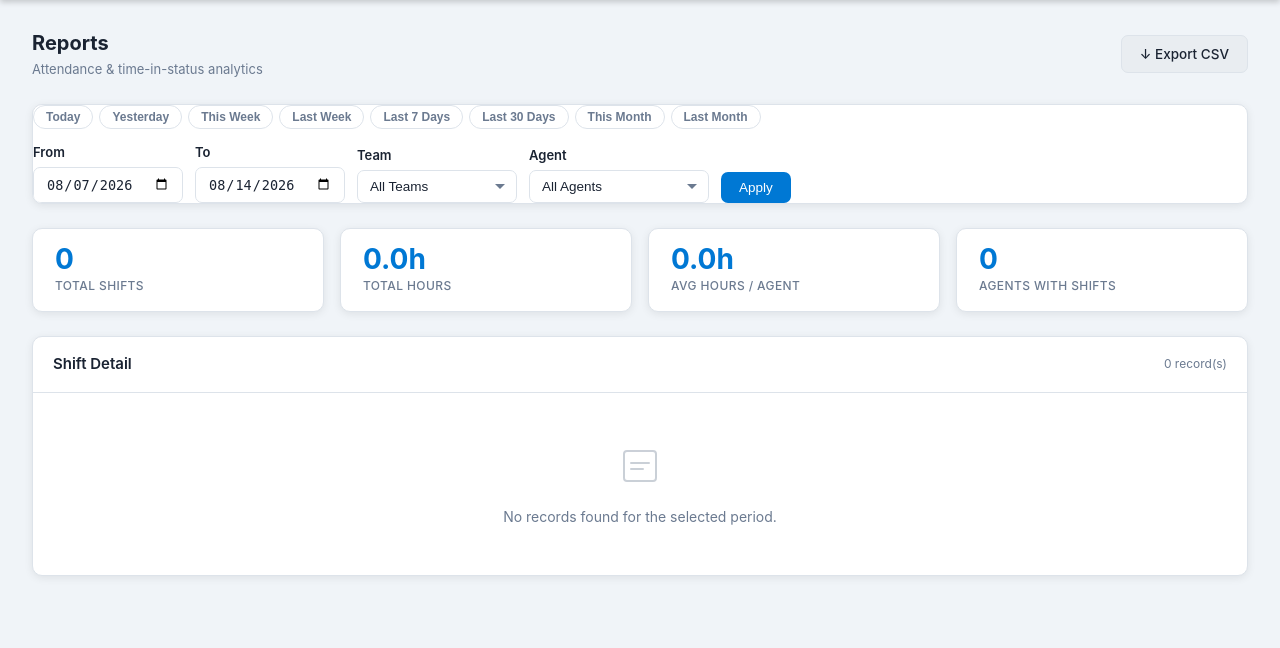
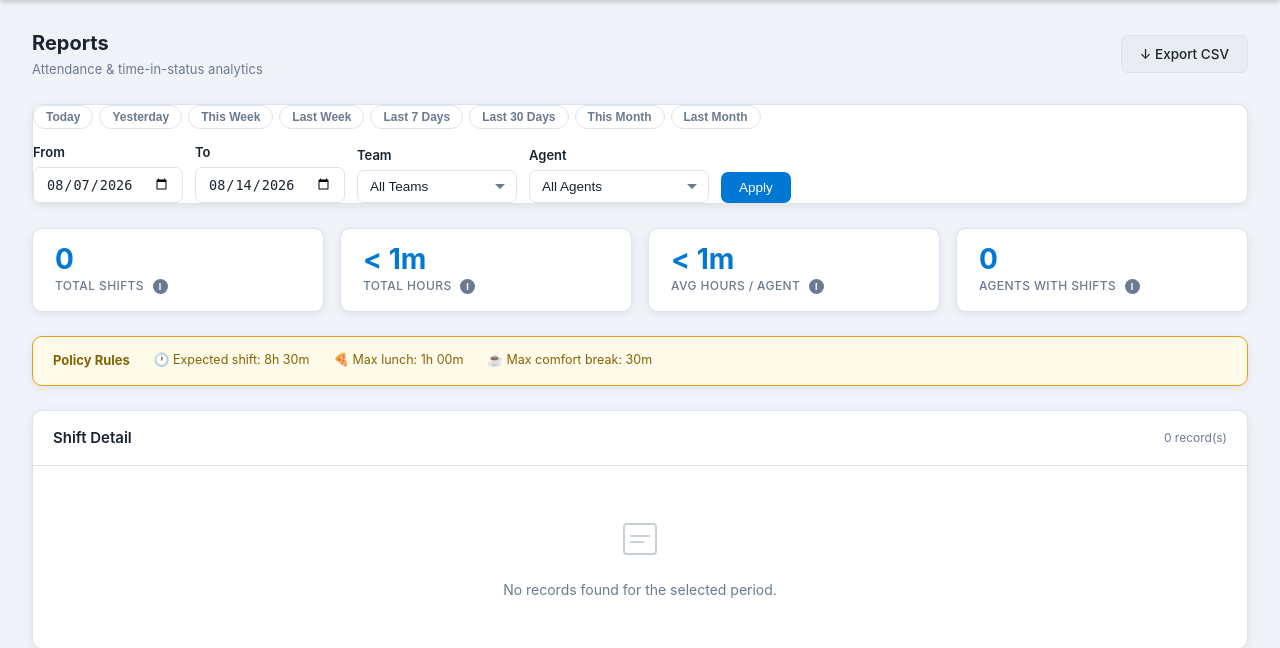
Before and after one commit to ashsmyth21/clock-in-app, a Flask app: page /manager/reports in a window 1280 px wide. Shown: the part 56-704 px from the top of the page. Run offline with Flask 3, Linux system fonts and the light colour scheme; a user stored in the database is signed in; data comes from the database, SQL or seed files in the repository; data that the repository does not hold is empty.

Commit message:
Reports: policy flags, vertical bar chart, info icons, fmt fixes

```diff
--- a/app.py
+++ b/app.py
@@ -41,6 +41,11 @@ login_manager.login_message_category = 'info'
 
 STATUSES = ['Available', 'Lunch', 'Comfort Break', 'Training', 'Meeting']
 TEAMS = ['Support', 'Onboarding', 'Risk', 'Credit Control', '2nd Line']
+
+POLICY = {
+    'lunch_limit_mins': 60,
+    'break_limit_mins': 30,
+}
 
 STATUS_COLOURS = {
     'Available':     '#27ae60',
@@ -138,7 +143,7 @@ def fmt_date(s):
 
 @app.context_processor
 def inject_globals():
-    return {'status_colours': STATUS_COLOURS, 'statuses': STATUSES, 'teams': TEAMS}
+    return {'status_colours': STATUS_COLOURS, 'statuses': STATUSES, 'teams': TEAMS, 'POLICY': POLICY}
 
 
 # ─── Internal helpers ─────────────────────────────────────────────────────────
@@ -717,6 +722,16 @@ def reports():
         clock_in  = min(g['clock_ins'])  if g['clock_ins']  else None
         clock_out = max(g['clock_outs']) if g['clock_outs'] and not g['has_open'] else None
         mins = g['total_minutes']
+        # Policy breach flags
+        flags = []
+        lunch_mins = g['breakdown'].get('Lunch', 0)
+        break_mins = g['breakdown'].get('Comfort Break', 0)
+        if lunch_mins > POLICY['lunch_limit_mins']:
+            over = lunch_mins - POLICY['lunch_limit_mins']
+            flags.append(f"Lunch {lunch_mins}m — {over}m over 1h limit")
+        if break_mins > POLICY['break_limit_mins']:
+            over = break_mins - POLICY['break_limit_mins']
+            flags.append(f"Comfort break {break_mins}m — {over}m over 30m limit")
         report_rows.append({
             'username':      username,
             'team':          g['team'],
@@ -725,6 +740,7 @@ def reports():
             'total_minutes': mins,
             'in_progress':   g['has_open'],
             'breakdown':     g['breakdown'],
+            'flags':         flags,
         })
         weekly[username] = weekly.get(username, 0) + mins
         for s, m in g['breakdown'].items():
--- a/static/style.css
+++ b/static/style.css
@@ -720,6 +720,62 @@ tbody tr:hover { background: #f8fafc; }
 
 .status-tile.active .tile-label { color: rgba(255,255,255,0.85); }
 
+/* ── Info icon tooltip ───────────────────────────────────────────────────── */
+.info-icon {
+  display: inline-flex;
+  align-items: center;
+  justify-content: center;
+  width: 15px;
+  height: 15px;
+  border-radius: 50%;
+  background: var(--text-muted);
+  color: #fff;
+  font-size: 9px;
+  font-weight: 700;
+  font-style: normal;
+  cursor: help;
+  margin-left: 5px;
+  position: relative;
+  vertical-align: middle;
+  flex-shrink: 0;
+}
+
+.info-icon::after {
+  content: attr(data-tip);
+  position: absolute;
+  bottom: calc(100% + 6px);
+  left: 50%;
+  transform: translateX(-50%);
+  background: #1a1a2e;
+  color: #fff;
+  padding: 7px 11px;
+  border-radius: 7px;
+  font-size: 11px;
+  font-weight: 400;
+  width: 210px;
+  text-align: center;
+  white-space: normal;
+  line-height: 1.4;
+  display: none;
+  z-index: 200;
+  pointer-events: none;
+}
+
+.info-icon:hover::after { display: block; }
+
+/* ── Policy breach flag ──────────────────────────────────────────────────── */
+.policy-flag {
+  display: inline-block;
+  background: #fde8e8;
+  color: #c0392b;
+  border: 1px solid #f5c6c6;
+  border-radius: 5px;
+  padding: 2px 7px;
+  font-size: 11.5px;
+  font-weight: 600;
+  white-space: nowrap;
+}
+
 /* ── Preset date buttons ─────────────────────────────────────────────────── */
 .preset-btn {
   background: var(--card);
--- a/templates/reports.html
+++ b/templates/reports.html
@@ -14,8 +14,6 @@
 <!-- Filter card -->
 <div class="card mb-24">
   <form method="GET" action="{{ url_for('reports') }}" id="report-form">
-
-    <!-- Preset buttons -->
     <div style="display:flex;gap:6px;flex-wrap:wrap;margin-bottom:14px;">
       {% for label, value in [
         ('Today','today'), ('Yesterday','yesterday'),
@@ -26,8 +24,6 @@
       <button type="button" class="preset-btn" data-preset="{{ value }}">{{ label }}</button>
       {% endfor %}
     </div>
-
-    <!-- Pickers + dropdowns -->
     <div class="filter-row">
       <div class="form-group" style="flex:0 0 150px;">
         <label>From</label>
@@ -71,19 +67,19 @@
 <div class="stats-bar mb-24">
   <div class="stat-card">
     <div class="stat-value">{{ total_shifts }}</div>
-    <div class="stat-label">Total Shifts</div>
+    <div class="stat-label">Total Shifts <span class="info-icon" data-tip="Number of agent working days in the selected period. One agent working Monday and Tuesday counts as 2 shifts.">i</span></div>
   </div>
   <div class="stat-card">
-    <div class="stat-value">{{ '%.1f'|format(total_hours) }}h</div>
-    <div class="stat-label">Total Hours</div>
+    <div class="stat-value">{{ (total_hours * 60)|int|fmt_mins }}</div>
+    <div class="stat-label">Total Hours <span class="info-icon" data-tip="Combined clocked-in time across all agents and shifts in this period.">i</span></div>
   </div>
   <div class="stat-card">
-    <div class="stat-value">{{ '%.1f'|format(avg_hours) }}h</div>
-    <div class="stat-label">Avg Hours / Agent</div>
+    <div class="stat-value">{{ (avg_hours * 60)|int|fmt_mins }}</div>
+    <div class="stat-label">Avg Hours / Agent <span class="info-icon" data-tip="Total hours divided by the number of agents who had at least one shift. Policy target: 8h 30m per day.">i</span></div>
   </div>
   <div class="stat-card">
     <div class="stat-value">{{ weekly|length }}</div>
-    <div class="stat-label">Agents with Shifts</div>
+    <div class="stat-label">Agents with Shifts <span class="info-icon" data-tip="Unique agents who clocked in at least once during the selected period.">i</span></div>
   </div>
 </div>
 
@@ -92,14 +88,18 @@
 <div style="display:grid;grid-template-columns:1fr 1fr;gap:20px;margin-bottom:20px;">
 
   <div class="card">
-    <div class="card-header"><span class="card-title">Hours per Agent</span></div>
+    <div class="card-header">
+      <span class="card-title">Hours per Agent <span class="info-icon" data-tip="Total clocked-in time per agent for the selected period. Includes all statuses.">i</span></span>
+    </div>
     <div style="padding:16px;position:relative;height:280px;">
       <canvas id="chart-hours"></canvas>
     </div>
   </div>
 
   <div class="card">
-    <div class="card-header"><span class="card-title">Time in Status</span></div>
+    <div class="card-header">
+      <span class="card-title">Time in Status <span class="info-icon" data-tip="Combined time all agents spent in each status. Policy: max 1h Lunch, max 30m Comfort Break per agent per day.">i</span></span>
+    </div>
     <div style="padding:16px;position:relative;height:280px;">
       <canvas id="chart-status"></canvas>
     </div>
@@ -109,7 +109,9 @@
 
 {% if chart_daily|length > 1 %}
 <div class="card mb-24">
-  <div class="card-header"><span class="card-title">Daily Hours Trend</span></div>
+  <div class="card-header">
+    <span class="card-title">Daily Hours Trend <span class="info-icon" data-tip="Total hours clocked across all agents per day. Useful for spotting low-attendance days.">i</span></span>
+  </div>
   <div style="padding:16px;position:relative;height:200px;">
     <canvas id="chart-daily"></canvas>
   </div>
@@ -117,11 +119,26 @@
 {% endif %}
 {% endif %}
 
+<!-- Policy summary -->
+<div class="card mb-24" style="background:#fffbeb;border:1.5px solid #f39c12;">
+  <div style="padding:14px 20px;display:flex;gap:24px;flex-wrap:wrap;align-items:center;">
+    <span style="font-size:13px;font-weight:700;color:#856404;">Policy Rules</span>
+    <span style="font-size:12.5px;color:#856404;">&#128336; Expected shift: 8h 30m</span>
+    <span style="font-size:12.5px;color:#856404;">&#127829; Max lunch: 1h 00m</span>
+    <span style="font-size:12.5px;color:#856404;">&#9749; Max comfort break: 30m</span>
+  </div>
+</div>
+
 <!-- Shift detail -->
 <div class="card">
   <div class="card-header">
     <span class="card-title">Shift Detail</span>
-    <span class="text-muted" style="font-size:12px;">{{ report_rows|length }} record(s)</span>
+    <span class="text-muted" style="font-size:12px;">{{ report_rows|length }} record(s)
+      {% set breach_count = report_rows | selectattr('flags') | list | length %}
+      {% if breach_count %}
+        &nbsp;<span style="background:#fde8e8;color:#c0392b;padding:2px 8px;border-radius:10px;font-size:11px;font-weight:700;">{{ breach_count }} policy breach{{ 'es' if breach_count != 1 }}</span>
+      {% endif %}
+    </span>
   </div>
 
   {% if report_rows %}
@@ -135,11 +152,12 @@
             <th>Clock Out</th>
             <th>Total</th>
             <th>Status Breakdown</th>
+            <th>Flags</th>
           </tr>
         </thead>
         <tbody>
           {% for row in report_rows %}
-          <tr>
+          <tr {% if row.flags %}style="background:#fffbeb;"{% endif %}>
             <td>
               <strong>{{ row.username }}</strong>
               <div style="font-size:11.5px;color:var(--text-muted);margin-top:1px;">{{ row.team or '—' }}</div>
@@ -168,6 +186,17 @@
                   {% endif %}
                 {% endfor %}
               </div>
+            </td>
+            <td>
+              {% if row.flags %}
+                <div style="display:flex;flex-direction:column;gap:4px;">
+                  {% for flag in row.flags %}
+                    <span class="policy-flag">&#9888; {{ flag }}</span>
+                  {% endfor %}
+                </div>
+              {% else %}
+                <span style="color:var(--text-muted);font-size:12px;">—</span>
+              {% endif %}
             </td>
           </tr>
           {% endfor %}
@@ -238,7 +267,6 @@
     });
   });
 
-  // ── Team → agent dropdown filter ──────────────────────────────────────────
   function filterUsersByTeam() {
     const team = document.getElementById('team-select')?.value || '';
     const sel  = document.getElementById('user-select');
@@ -260,7 +288,7 @@
     return h > 0 ? `${h}h ${String(rem).padStart(2,'0')}m` : `${rem}m`;
   }
 
-  // Bar — hours per agent (store raw minutes, format on display)
+  // Vertical bar — hours per agent
   (function() {
     const raw    = {{ weekly | tojson }};
     const labels = Object.keys(raw).sort((a,b) => raw[b]-raw[a]);
@@ -279,25 +307,25 @@
         }]
       },
       options: {
-        indexAxis: 'y',
         responsive: true,
         maintainAspectRatio: false,
         plugins: {
           legend: { display: false },
-          tooltip: { callbacks: { label: ctx => ` ${fmtMins(ctx.parsed.x)}` } },
+          tooltip: { callbacks: { label: ctx => ` ${fmtMins(ctx.parsed.y)}` } },
         },
         scales: {
-          x: {
+          x: { grid: { display: false }, ticks: { font: { size: 11 } } },
+          y: {
             grid: { color: '#f0f3f6' },
             ticks: { font: { size: 11 }, callback: v => fmtMins(v) },
+            beginAtZero: true,
           },
-          y: { grid: { display: false }, ticks: { font: { size: 11 } } },
         }
       }
     });
   })();
 
-  // Donut — status breakdown (store raw minutes)
+  // Donut — status breakdown
   (function() {
     const raw     = {{ chart_statuses | tojson }};
     const labels  = Object.keys(raw);
@@ -326,7 +354,6 @@
   })();
 
   {% if chart_daily|length > 1 %}
-  // Line — daily hours (store raw minutes)
   (function() {
     const raw    = {{ chart_daily | tojson }};
     const labels = Object.keys(raw).map(d => { const [,m,day]=d.split('-'); return `${day}/${m}`; });
```
